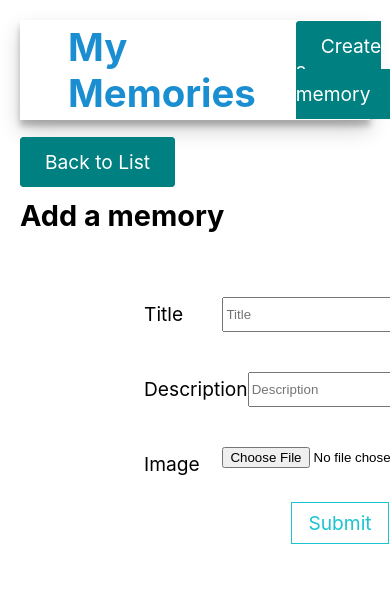
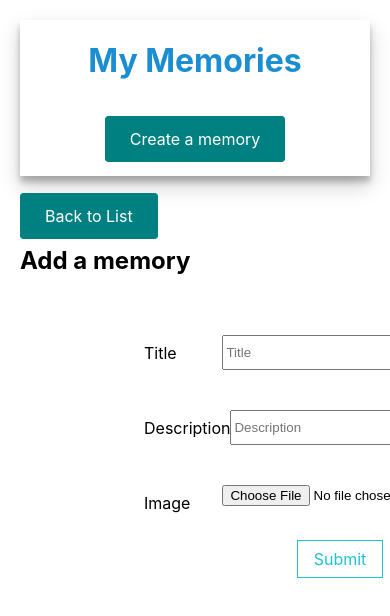
Before and after one commit to AnshukAggarwal/mern-memories-project, a React (Create React App) app in the folder frontend/: page /memories/add in a window 390 px wide. Shown: the top 616 px of the page. Built offline with nearby package versions, Linux system fonts and the light colour scheme.

Commit message:
added responsive css

```diff
--- a/frontend/src/components/Header/Header.module.css
+++ b/frontend/src/components/Header/Header.module.css
@@ -1,23 +1,22 @@
-.header{
+.header {
   display: flex;
   align-items: center;
   justify-content: space-between;
   padding: 0 3rem;
-    height: 100px;
+  min-height: 100px;
   margin-bottom: 30px;
   width: 100%;
   box-shadow: rgba(0, 0, 0, 0.19) 0px 10px 20px, rgba(0, 0, 0, 0.23) 0px 6px 6px;
 }
-/*
-ul{
+
+ul {
   display: flex;
   justify-content: center;
-    align-items:center;
-    border: 1px solid #1ac5d1;
+  align-items: center;
   padding: 0.7rem 2rem;
-} */
+}
 
-li{
+li {
   list-style: none;
   /* cursor: pointer;
     font: inherit;
@@ -26,3 +25,22 @@ li{
     padding: 0.5rem 1rem;
     color: #1ac5d1; */
 }
+
+/*Media Queries*/
+@media (max-width: 576px) {
+  .header {
+    display: flex;
+    flex-direction: column;
+    justify-content: center;
+    align-items: center;
+  }
+}
+
+@media (min-width: 577px) and (max-width: 768px) {
+  /* .header {
+    display: flex;
+    flex-direction: column;
+    justify-content: center;
+    align-items: center;
+  } */
+}
--- a/frontend/src/components/Memories/Memories.module.css
+++ b/frontend/src/components/Memories/Memories.module.css
@@ -1,10 +1,17 @@
-h2{
-    text-align: center;
+h2 {
+  text-align: center;
 }
 
-.memories, .memories_container{
-    display: flex;
-    flex-direction: column;
-    justify-content:center;
-    align-items: center;
+.memories,
+.memories_container {
+  display: flex;
+  flex-direction: column;
+  justify-content: center;
+  align-items: center;
 }
+
+@media (max-width: 768px) {
+  .memories {
+    width: 100%;
+  }
+}
--- a/frontend/src/components/Memory/Memory.jsx
+++ b/frontend/src/components/Memory/Memory.jsx
@@ -26,7 +26,7 @@ const Memory = ({ data }) => {
         <section className={styles["memory_img_container"]}>
           <img src={imageSrc} alt="memory" />
         </section>
-        <section>
+        <section className={styles["memory_details"]}>
           <p>{title}</p>
           <p>{description}</p>
         </section>
--- a/frontend/src/components/Memory/Memory.module.css
+++ b/frontend/src/components/Memory/Memory.module.css
@@ -1,4 +1,4 @@
-.memory{
+.memory {
   width: 650px;
   border-radius: 10px;
   margin-bottom: 20px;
@@ -7,27 +7,31 @@
   background-color: #1ac5d1;
 }
 
-.memory_img_container{
+.memory_img_container {
   width: 600px;
   height: 250px;
 }
 
-.memory_img_container img{
+.memory_img_container img {
   width: 100%;
   height: 100%;
   object-fit: contain;
 }
 
-.memory_actions{
+.memory_actions {
   width: 100%;
   padding: 10px;
   display: flex;
   justify-content: space-between;
 }
+.memory_details {
+  width: 100%;
+  padding: 10px;
+}
 
-.btn{
+.btn {
   border: 1px solid #1a8ed1;
-    color:#1a8ed1;
+  color: #1a8ed1;
   padding: 0.5rem 0.8rem;
   border-radius: 10px;
   cursor: pointer;
@@ -35,7 +39,23 @@
   font: inherit;
 }
 
-a{
+a {
   text-decoration: none;
-    color:#1a8ed1;
+  color: #1a8ed1;
 }
+
+/*Media Queries*/
+@media (max-width: 768px) {
+  .memory {
+    width: 80%;
+    display: flex;
+    flex-direction: column;
+    justify-content: center;
+    align-items: center;
+  }
+
+  .memory_img_container {
+    width: 80%;
+    height: 90%;
+  }
+}
--- a/frontend/src/components/SearchMemories/SearchMemories.module.css
+++ b/frontend/src/components/SearchMemories/SearchMemories.module.css
@@ -1,7 +1,14 @@
-.search{
-    width:650px;
-    margin: 2rem;
-    display: flex;
-    justify-content: space-between;
-    align-items: center;
+.search {
+  width: 650px;
+  margin: 2rem;
+  display: flex;
+  justify-content: space-between;
+  align-items: center;
 }
+
+/*Media Queries*/
+@media (max-width: 768px) {
+  .search {
+    width: 80%;
+  }
+}
--- a/frontend/src/index.css
+++ b/frontend/src/index.css
@@ -1,11 +1,11 @@
-*{
+* {
   box-sizing: border-box;
 }
 
 body {
   margin: 20px;
-  font-family: -apple-system, BlinkMacSystemFont, 'Segoe UI', 'Roboto', 'Oxygen',
-    'Ubuntu', 'Cantarell', 'Fira Sans', 'Droid Sans', 'Helvetica Neue',
+  font-family: -apple-system, BlinkMacSystemFont, "Segoe UI", "Roboto", "Oxygen",
+    "Ubuntu", "Cantarell", "Fira Sans", "Droid Sans", "Helvetica Neue",
     sans-serif;
   -webkit-font-smoothing: antialiased;
   -moz-osx-font-smoothing: grayscale;
@@ -21,3 +21,10 @@ body {
   border: 1px solid teal;
   cursor: pointer;
 }
+
+/*Media Queries*/
+@media (max-width: 768px) {
+  body {
+    font-size: 1rem;
+  }
+}
```
Lines whose indentation alone changed are shown as unchanged.
